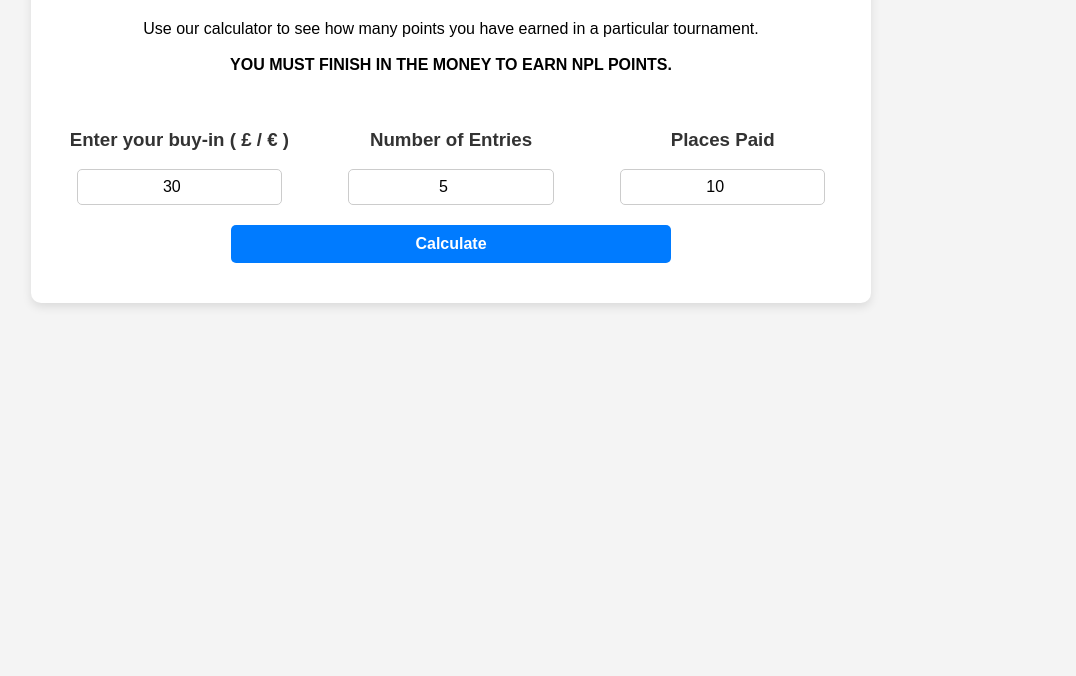
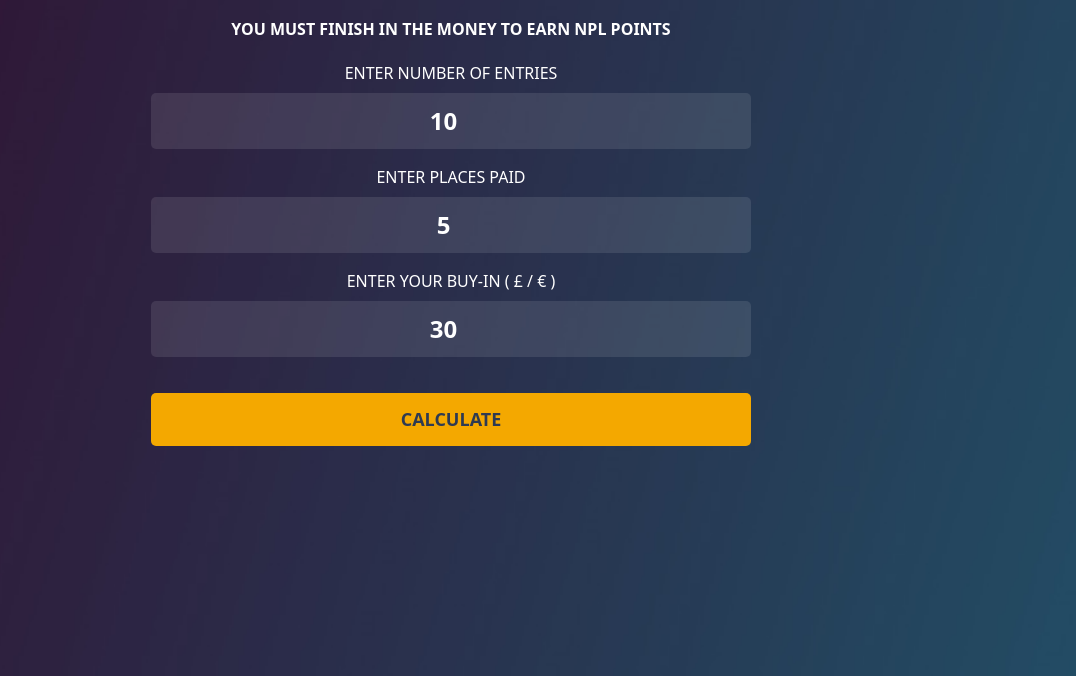
Before and after one commit to JoachimPoker/NPL-Calculator, a plain HTML site: page index.html in a window 1280 px wide. Shown: the part 124-800 px from the top of the page, without its empty margins (189-1265 px from the left). Drawn offline with nearby package versions, Linux system fonts and the light colour scheme.

Commit message:
Add files via upload

```diff
--- a/index.html
+++ b/index.html
@@ -1,191 +1,166 @@
+<!DOCTYPE html>
+<html lang="en">
 <head>
+  <meta charset="UTF-8">
+  <meta name="viewport" content="width=device-width, initial-scale=1">
+  <title>Leaderboard Points Calculator</title>
+
+  <!-- Bootstrap 5 CSS -->
+  <link href="https://cdn.jsdelivr.net/npm/bootstrap@5.3.0/dist/css/bootstrap.min.css" rel="stylesheet">
+
   <style>
-    /* General Styling */
+    /* Background with Dark Gradient */
     body {
-      font-family: Arial, sans-serif;
-      background-color: #f4f4f4;
-      margin: 0;
+      background: url('images/points-calc-bkg.jpg') no-repeat center center fixed;
+      background-size: cover;
+      color: white;
+      text-align: center;
       padding: 20px;
     }
 
-    .band {
-      background: #fff;
-      padding: 20px;
-      border-radius: 10px;
-      box-shadow: 0px 4px 10px rgba(0, 0, 0, 0.1);
-      max-width: 800px;
+    /* Container */
+    .calculator-container {
+      max-width: 600px;
       margin: auto;
     }
 
-    h2, h3 {
-      color: #333;
-      text-align: center;
+    /* Headings */
+    h2 {
+      font-weight: bold;
+      margin-bottom: 15px;
     }
 
-    /* Input Section */
-    .columns {
-      display: flex;
-      flex-wrap: wrap;
-      justify-content: space-between;
-      gap: 15px;
+    p {
+      font-size: 16px;
       margin-bottom: 20px;
     }
 
-    .column {
-      flex: 1;
-      min-width: 250px;
+    /* Input Fields */
+    .form-control {
+      background: rgba(255, 255, 255, 0.1);
+      border: none;
+      color: white;
+      font-size: 24px;
+      font-weight: bold;
       text-align: center;
+      padding: 10px;
+      border-radius: 5px;
     }
 
-    input {
-      width: 80%;
-      padding: 8px;
-      font-size: 16px;
-      border: 1px solid #ccc;
-      border-radius: 5px;
-      text-align: center;
+    .form-control:focus {
+      background: rgba(255, 255, 255, 0.2);
+      color: white;
+      border: none;
+      outline: none;
     }
 
-    /* Button Styling */
-    .leaderboard-btn {
-      background: #007bff;
-      color: #fff;
-      padding: 10px 20px;
+    /* Calculate Button */
+    .btn-calculate {
+      background-color: #f4a800;
+      color:#2E3A52 ;
+      font-size: 18px;
+      font-weight: bold;
+      padding: 12px;
       border-radius: 5px;
-      text-align: center;
-      cursor: pointer;
-      font-weight: bold;
-      display: inline-block;
-      width: 50%;
-      margin: auto;
-      transition: background 0.3s ease;
+      width: 100%;
+      margin-top: 20px;
+	  text-transform:uppercase;
     }
 
-    .leaderboard-btn:hover {
-      background: #0056b3;
+    .btn-calculate:hover {
+      background-color: #e69500;
     }
 
     /* Table Styling */
+    .table-container {
+      max-width: 100%;
+      overflow-x: auto;
+      margin-top: 20px;
+    }
+
     .table {
       width: 100%;
-      border-collapse: collapse;
-      display: none; /* Hide table until calculation */
+      color: white !important;
     }
 
-    th, td {
-      padding: 10px;
-      border: 1px solid #ddd;
-      text-align: center;
-    }
-
-    th {
-      background: #007bff;
+    .table th {
+      background: rgba(255, 255, 255, 0.2);
+      font-weight: bold;
 	  color: white;
     }
 
-    tr:nth-child(even) {
-      background: #f9f9f9;
-    }
-
-    /* Responsive Design */
-    @media (max-width: 600px) {
-      .columns {
-        flex-direction: column;
-        align-items: center;
-      }
-
-      .column {
-        width: 100%;
-      }
-
-      input {
-        width: 90%;
-      }
-
-      .leaderboard-btn {
-        width: 90%;
-      }
-
-      /* Enable horizontal scrolling for table */
-      .table-container {
-        overflow-x: auto;
-      }
+    .table td {
+      background: rgba(255, 255, 255, 0.1);
+	  color: white;
     }
   </style>
 </head>
+<body>
 
-<body>
-  <div class="band points-calc-band" id="points-calculated">
-    <div class="inner-content">
-      <div class="columns">
-        <div class="column">
-          <h2> How are points calculated? </h2>
-        </div>
-      </div>
-      <div class="columns">
-        <div class="column">
-          <p> Use our calculator to see how many points you have earned in a particular tournament. <br><br><b>YOU MUST FINISH IN THE MONEY TO EARN NPL POINTS.</b></p>
-        </div>
-      </div>
-      <div class="dotted-line"></div>
+  <div class="calculator-container">
+    <h2>HOW ARE POINTS CALCULATED?</h2>
+    <p>Use our calculator to see how many points you have earned in a particular tournament.</p>
+    <p><strong>YOU MUST FINISH IN THE MONEY TO EARN NPL POINTS</strong></p>
 
-      <div class="columns">
-        <div class="column">
-          <h3> Enter your buy-in ( £ / € ) </h3>
-          <input type="number" class="buy-in" value="30" name="buy-in" min="0">
-        </div>
-        <div class="column">
-          <h3> Number of Entries </h3>
-          <input type="number" class="entries" min="1" value="5" name="entries">
-        </div>
-        <div class="column">
-          <h3> Places Paid </h3>
-          <input type="number" class="places-paid" min="1" value="10" name="places-paid">
-        </div>
+    <!-- Input Fields -->
+    <div class="mb-3">
+      <label class="form-label">ENTER NUMBER OF ENTRIES</label>
+      <input type="number" id="entries" class="form-control" value="10" min="1">
     </div>
 
-      <div class="columns">
-        <div class="column">
-          <div class="leaderboard-btn" onclick="calculatePoints()">Calculate</div>
-        </div>
+    <div class="mb-3">
+      <label class="form-label">ENTER PLACES PAID</label>
+      <input type="number" id="places-paid" class="form-control" value="5" min="1">
     </div>
 
+    <div class="mb-3">
+      <label class="form-label">ENTER YOUR BUY-IN ( £ / € )</label>
+      <input type="number" id="buy-in" class="form-control" value="30" min="0">
+    </div>
+
+    <!-- Calculate Button -->
+    <button class="btn btn-calculate" onclick="calculatePoints()">Calculate</button>
+
+    <!-- Table for All Positions -->
     <div class="table-container">
-        <table id="points-table" class="table">
+      <table id="points-table" class="table table-bordered table-striped d-none">
         <thead>
-            <tr class="thead">
+          <tr>
             <th>Position</th>
             <th>Points</th>
           </tr>
         </thead>
-          <tbody class="tbody"></tbody>
+        <tbody id="points-body"></tbody>
       </table>
     </div>
   </div>
-  </div>
+
+  <!-- Bootstrap JS -->
+  <script src="https://cdn.jsdelivr.net/npm/bootstrap@5.3.0/dist/js/bootstrap.bundle.min.js"></script>
 
   <script>
     function calculatePoints() {
-      var placesPaid = parseInt(document.querySelector('.places-paid').value);
-      var entries = parseInt(document.querySelector('.entries').value);
-      var buyIn = parseFloat(document.querySelector('.buy-in').value);
+      var buyIn = parseFloat(document.getElementById("buy-in").value);
+      var entries = parseInt(document.getElementById("entries").value);
+      var placesPaid = parseInt(document.getElementById("places-paid").value);
       var table = document.getElementById("points-table");
-      var tableBody = document.querySelector("#points-table .tbody");
+      var tbody = document.getElementById("points-body");
 
       // Clear previous results
-      tableBody.innerHTML = "";
+      tbody.innerHTML = "";
 
+      // Calculate points for each paid position
       for (var i = 1; i <= placesPaid; i++) {
-        var points = (Math.sqrt(entries) / Math.sqrt(i)) *
-                     (0.6 + Math.log10(0.025 * buyIn + 0.25)) + 5;
-
-        var row = tableBody.insertRow();
-        row.insertCell(0).innerHTML = i;
-        row.insertCell(1).innerHTML = points.toFixed(2);
+        var points = (Math.sqrt(entries) / Math.sqrt(i)) * (0.6 + Math.log10(0.025 * buyIn + 0.25)) + 5;
+        var row = tbody.insertRow();
+        row.insertCell(0).textContent = i;
+        row.insertCell(1).textContent = points.toFixed(2);
       }
 
-      // Show table after calculation
-      table.style.display = "table";
+      // Show table
+      table.classList.remove("d-none");
     }
   </script>
+
 </body>
+</html>
```
Also changed, not shown: Images/points-calc-bkg.jpg (added). Lines whose indentation alone changed are shown as unchanged.
